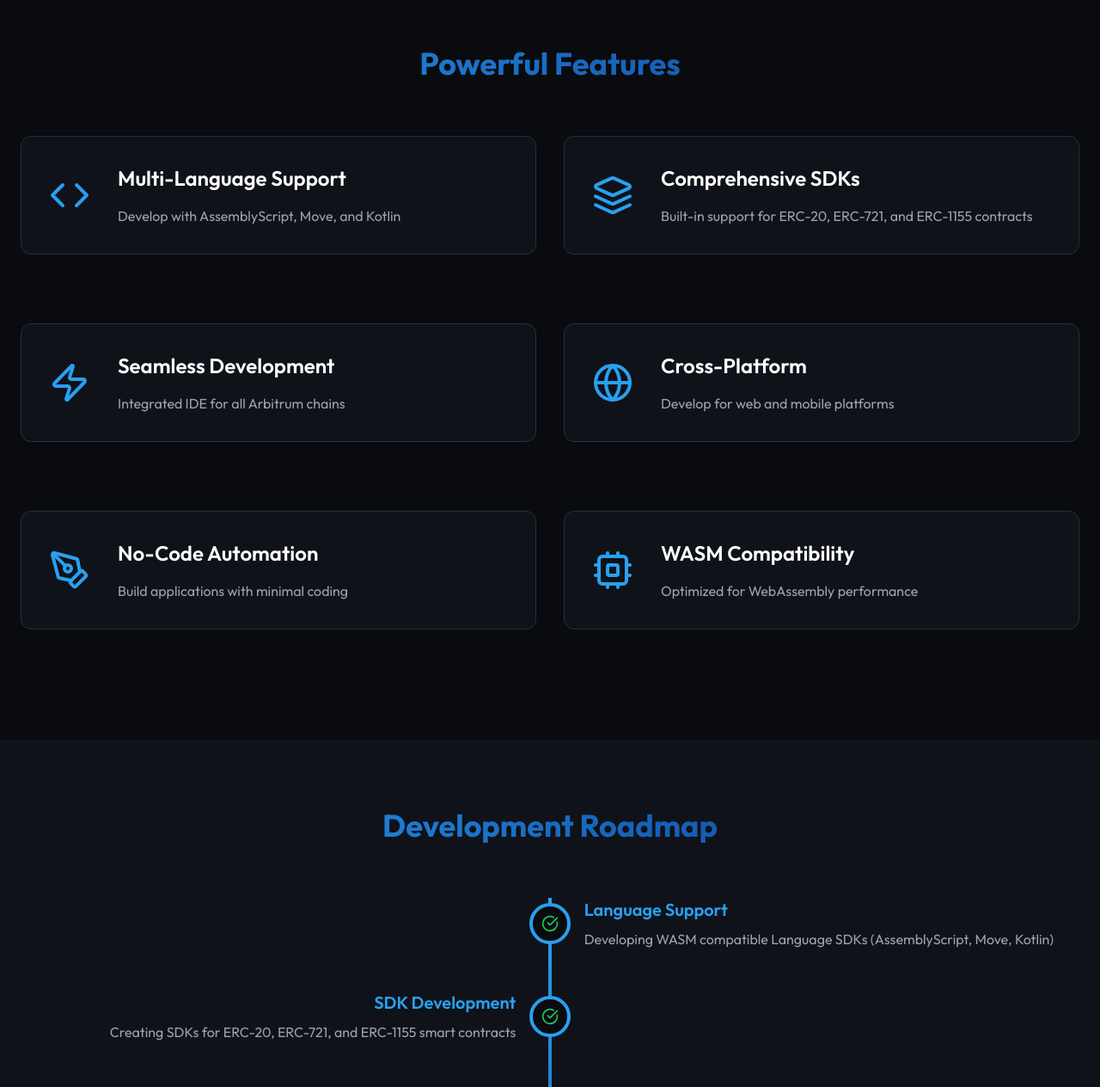
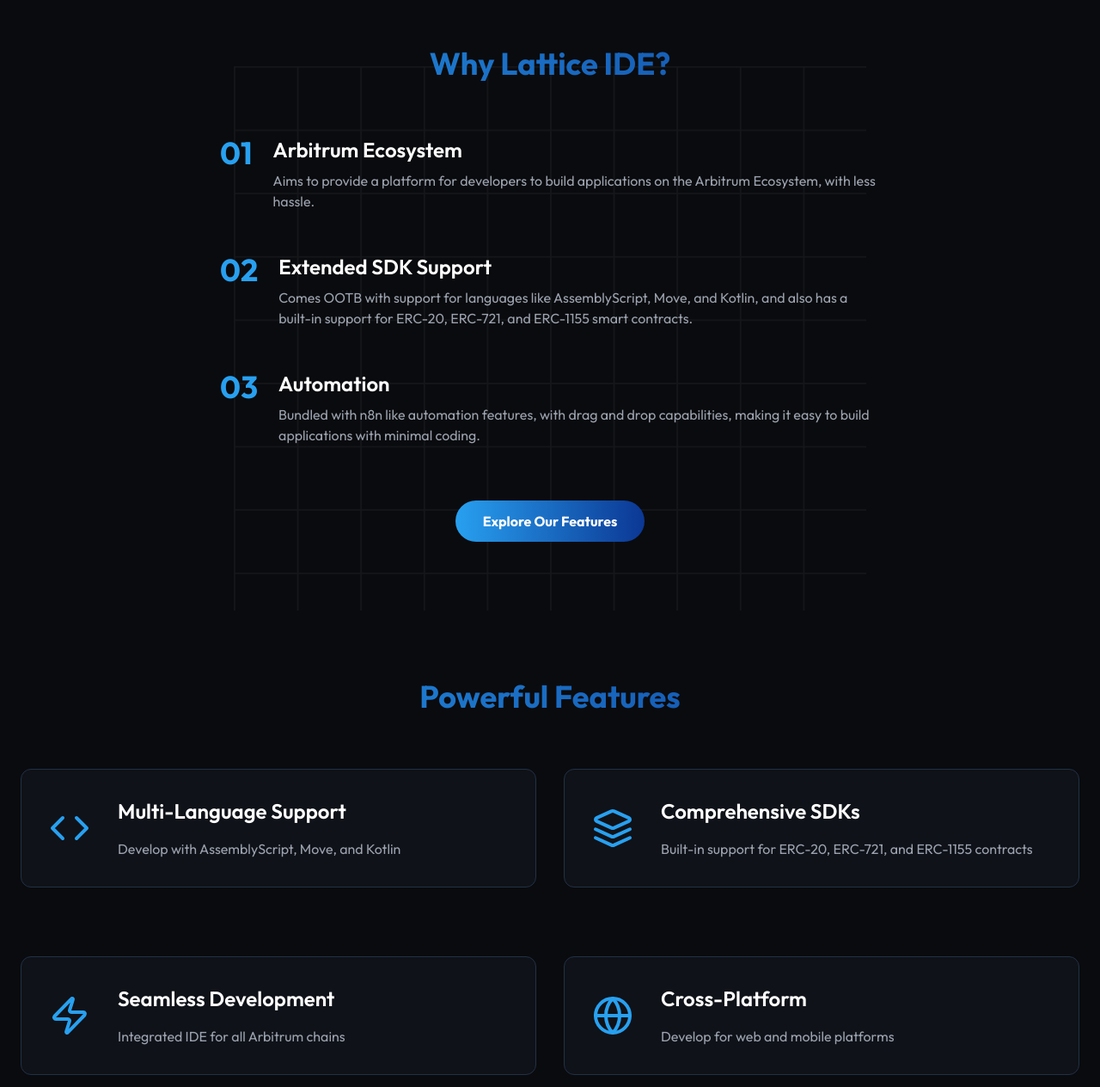
Before and after one commit to Atharva-3000/lattice-ide-website, a Next.js app: page / in a window 1280 px wide. Shown: the part 891-2155 px from the top of the page at 86% size. Built offline with nearby package versions, Linux system fonts and the light colour scheme.

Commit message:
Added "why" section and minor animation tweaks and timeline redo.

```diff
--- a/app/components/Footer.tsx
+++ b/app/components/Footer.tsx
@@ -139,17 +139,13 @@ export default function Footer() {
             </button>
           </form>
         </div>
-        <div className="items-center justify-center text-center pt-6">
-          Made with ❤️ by{" "}
-          <a
-            href="https://x.com/0x_atharva"
-            target="_blank"
-            rel="noopener noreferrer"
-            className="text-[#28A0F0] hover:underline"
-          >
-            0x_Atharva
-          </a>
-        </div>
+        <div className="mt-12 pt-8 border-t border-[#213147] w-full">
+              <div className="container mx-auto px-6">
+                <p className="text-gray-400 text-sm text-center">
+                  &copy; 2025 Lattice IDE. All rights reserved.
+                </p>
+              </div>
+            </div>
       </div>
       <Toaster />
     </footer>
--- a/app/components/Header.tsx
+++ b/app/components/Header.tsx
@@ -47,7 +47,7 @@ export default function Header() {
             </Link>
           </motion.div>
           <div className="hidden md:flex space-x-8">
-            {['Home', 'Features', 'Timeline', 'Contact'].map((item) => (
+            {['Home', 'Why' ,'Features', 'Timeline', 'Contact'].map((item) => (
               <motion.div key={item} whileHover={{ scale: 1.1 }} whileTap={{ scale: 0.95 }}>
                 <Link
                   href={item === 'Home' ? '/' : `#${item.toLowerCase()}`}
@@ -92,7 +92,7 @@ export default function Header() {
               className="md:hidden mt-4 overflow-hidden"
             >
               <div className="space-y-2">
-                {['Home', 'Features', 'Timeline', 'Contact'].map((item) => (
+                {['Home', 'Why' ,'Features', 'Timeline', 'Contact'].map((item) => (
                   <Link
                     key={item}
                     href={item === 'Home' ? '/' : `#${item.toLowerCase()}`}
--- a/app/components/Timeline.tsx
+++ b/app/components/Timeline.tsx
@@ -4,9 +4,10 @@ import { CheckCircle } from 'lucide-react'
 import { motion } from 'framer-motion'
 
 const timelineItems = [
-  { title: "Language Support", description: "Developing WASM compatible Language SDKs (AssemblyScript, Move, Kotlin)", completed: true },
-  { title: "SDK Development", description: "Creating SDKs for ERC-20, ERC-721, and ERC-1155 smart contracts", completed: true },
-  { title: "IDE Support", description: "Building an IDE with support for all Arbitrum chains and developed languages", completed: true },
+  { title: "AssemblyScript Support", description: "Developing SDKs for compatibility with AssemblyScript", completed: true },
+  { title: "Move Support", description: "Developing SDKs for compatibility with Move", completed: false },
+  { title: "Kotlin Support", description: "Developing SDK's for compatibility with Kotlin", completed: false }, { title: "Smart Contract Development", description: "Creating smart contracts for ERC-20, ERC-721, and ERC-1155", completed: false },
+  { title: "IDE Support", description: "Building an IDE with support for all Arbitrum chains and developed languages", completed: false },
   { title: "Automation Integration", description: "Implementing no-code automation features similar to n8n", completed: false },
   { title: "Resource Integration", description: "Integrating existing resources for immediate development start", completed: false },
   { title: "SDK Launch", description: "Releasing initial SDKs for developer use and feedback", completed: false },
--- /dev/null
+++ b/app/components/Why.tsx
@@ -0,0 +1,96 @@
+'use client'
+
+import { useRef } from 'react'
+import { motion, useScroll, useTransform } from 'framer-motion'
+
+const whyReasons = [
+  { number: "01", title: "Arbitrum Ecosystem", content: "Aims to provide a platform for developers to build applications on the Arbitrum Ecosystem, with less hassle." },
+  { number: "02", title: "Extended SDK Support", content: "Comes OOTB with support for languages like AssemblyScript, Move, and Kotlin, and also has a built-in support for ERC-20, ERC-721, and ERC-1155 smart contracts." },
+  { number: "03", title: "Automation", content: "Bundled with n8n like automation features, with drag and drop capabilities, making it easy to build applications with minimal coding." }
+]
+
+const WhyReason = ({ reason, index }: { reason: typeof whyReasons[0], index: number }) => {
+  const ref = useRef(null)
+  const { scrollYProgress } = useScroll({
+    target: ref,
+    offset: ["start end", "center center"]
+  })
+
+  const y = useTransform(scrollYProgress, [0, 1], [100, 0])
+  const opacity = useTransform(scrollYProgress, [0, 1], [0, 1])
+
+  return (
+    <motion.div
+      ref={ref}
+      style={{ y, opacity }}
+      className="mb-12 last:mb-0"
+    >
+      <div className="flex items-start">
+        <div className="text-4xl font-bold text-[#28A0F0] mr-6">{reason.number}</div>
+        <div>
+          <h3 className="text-2xl font-semibold text-white mb-2">{reason.title}</h3>
+          <p className="text-gray-400">{reason.content}</p>
+        </div>
+      </div>
+    </motion.div>
+  )
+}
+
+export default function Why() {
+  const sectionRef = useRef(null)
+  const { scrollYProgress } = useScroll({
+    target: sectionRef,
+    offset: ["start end", "end start"]
+  })
+
+  const backgroundY = useTransform(scrollYProgress, [0, 1], ['0%', '20%'])
+
+  return (
+    <section ref={sectionRef} className="py-20 bg-[#0A0B0E] relative overflow-hidden" id="why">
+      <motion.div
+        className="absolute inset-0 z-0 opacity-5"
+        style={{ y: backgroundY }}
+      >
+        <svg className="w-full h-full" viewBox="0 0 100 100" xmlns="http://www.w3.org/2000/svg">
+          <defs>
+            <pattern id="grid" width="10" height="10" patternUnits="userSpaceOnUse">
+              <path d="M 10 0 L 0 0 0 10" fill="none" stroke="white" strokeWidth="0.5"/>
+            </pattern>
+          </defs>
+          <rect width="100" height="100" fill="url(#grid)" />
+        </svg>
+      </motion.div>
+
+      <div className="container mx-auto px-6 relative z-10">
+        <motion.h2
+          initial={{ opacity: 0, y: -20 }}
+          whileInView={{ opacity: 1, y: 0 }}
+          transition={{ duration: 0.5 }}
+          className="text-4xl font-bold text-center mb-16 bg-clip-text text-transparent bg-gradient-to-r from-[#28A0F0] to-[#0B3794]"
+        >
+          Why Lattice IDE?
+        </motion.h2>
+
+        <div className="max-w-3xl mx-auto">
+          {whyReasons.map((reason, index) => (
+            <WhyReason key={index} reason={reason} index={index} />
+          ))}
+        </div>
+
+        <motion.div
+          className="mt-16 text-center"
+          initial={{ opacity: 0, y: 20 }}
+          whileInView={{ opacity: 1, y: 0 }}
+          transition={{ duration: 0.5, delay: 0.2 }}
+        >
+          <a
+            href="#features"
+            className="inline-block bg-gradient-to-r from-[#28A0F0] to-[#0B3794] text-white px-8 py-3 rounded-full font-bold hover:opacity-90 transition duration-300"
+          >
+            Explore Our Features
+          </a>
+        </motion.div>
+      </div>
+    </section>
+  )
+}
--- a/app/page.tsx
+++ b/app/page.tsx
@@ -1,11 +1,13 @@
 import Hero from './components/Hero'
 import Features from './components/Features'
 import Timeline from './components/Timeline'
+import Why from './components/Why'
 
 export default function Home() {
   return (
     <>
       <Hero />
+      <Why/>
       <Features />
       <Timeline />
     </>
```
